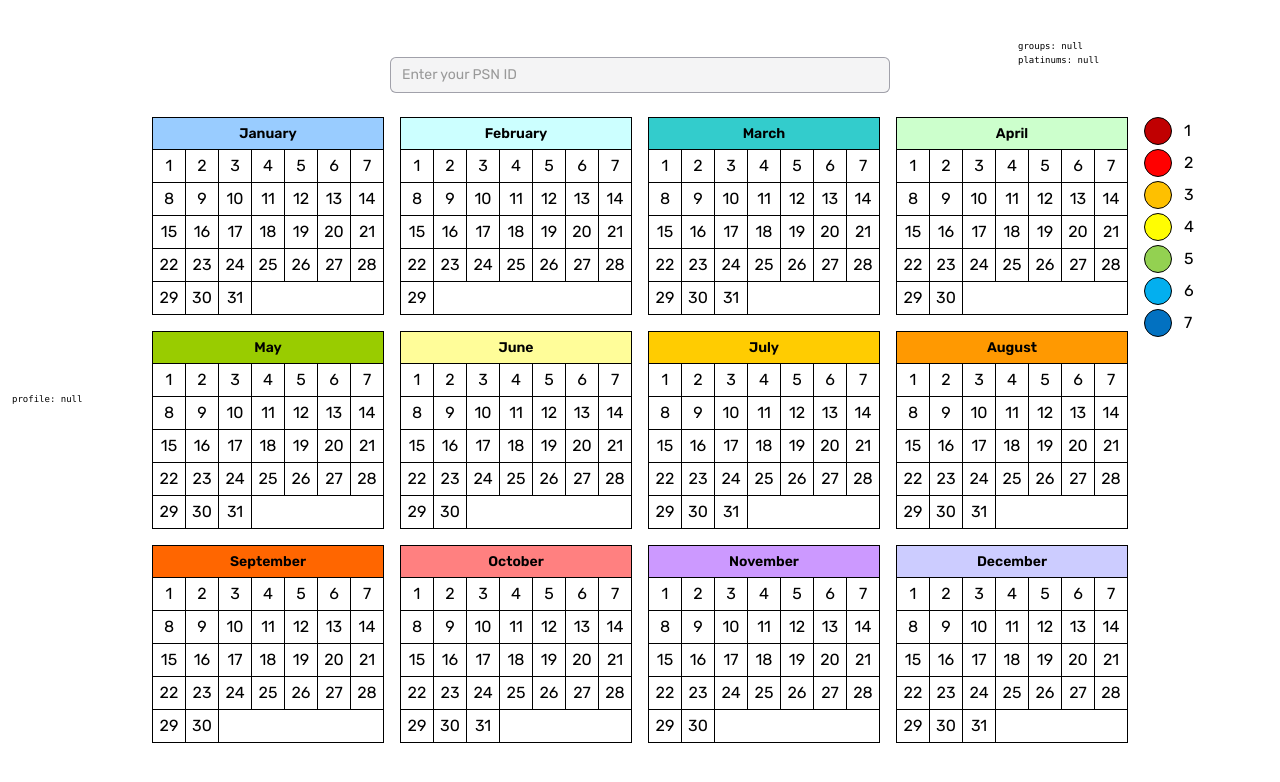
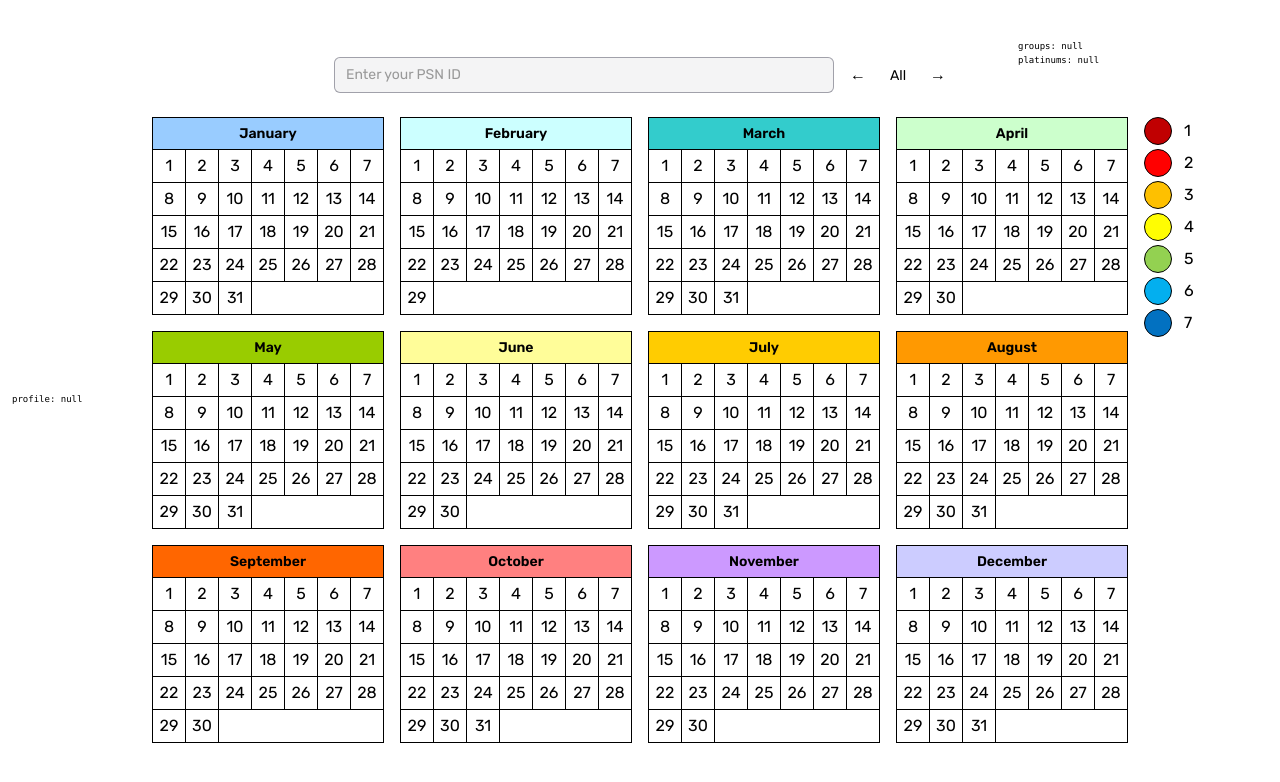
Before and after one commit to Hartaithan/platinum-calendar, a Next.js app: page / in a window 1280 px wide. Shown: the top 782 px of the page. Built offline with nearby package versions, Linux system fonts and the light colour scheme; no server answers.

Commit message:
add year filter

```diff
--- a/components/main-section.tsx
+++ b/components/main-section.tsx
@@ -13,6 +13,7 @@ import DataLoadingPopup from "@/components/data-loading-popup";
 import DateDetailsModal from "@/components/date-details-modal";
 import type { DateDetailsState } from "@/components/date-details-modal";
 import type { DayClickHandler } from "@/models/calendar";
+import YearFilter from "@/components/year-filter";
 
 const MainSection: FC = () => {
   const { setProfile, setStatus, setPlatinums, setGroups } = useData();
@@ -99,11 +100,14 @@ const MainSection: FC = () => {
 
   return (
     <div className="flex flex-col justify-center items-center">
-      <input
-        className="w-[500px] block text-sm rounded-md py-2 pl-3 ring-1 ring-inset bg-surface ring-border placeholder:text-placeholder focus:ring-1 focus:ring-inset focus:ring-focus"
-        placeholder="Enter your PSN ID"
-        onKeyDown={handleKeyDown}
-      />
+      <div className="flex items-center gap-4">
+        <input
+          className="w-[500px] block text-sm rounded-md py-2 pl-3 ring-1 ring-inset bg-surface ring-border placeholder:text-placeholder focus:ring-1 focus:ring-inset focus:ring-focus"
+          placeholder="Enter your PSN ID"
+          onKeyDown={handleKeyDown}
+        />
+        <YearFilter />
+      </div>
       <div className="mt-6 relative">
         <DataLoadingPopup ref={popupRef} handleAbort={handleAbort} />
         <OGCalendar onDayClick={handleDayClick} />
--- a/components/og-calendar.tsx
+++ b/components/og-calendar.tsx
@@ -2,6 +2,7 @@ import { monthIndex, months } from "@/constants/calendar";
 import type { CalendarProps, DayClickHandler } from "@/models/calendar";
 import type { DateKeyParams } from "@/models/date";
 import { useData } from "@/providers/data";
+import { useFilters } from "@/providers/filters";
 import { createArray } from "@/utils/array";
 import { getDateKey } from "@/utils/date";
 import type { ComponentPropsWithoutRef } from "react";
@@ -103,8 +104,9 @@ const Mark: FC<MarkProps> = (props) => {
 
 const Day: FC<DayProps> = memo((props) => {
   const { month, day, onDayClick } = props;
+  const { year } = useFilters();
   const { groups } = useData();
-  const date: DateKeyParams = { day, month: monthIndex[month] };
+  const date: DateKeyParams = { day, month: monthIndex[month], year };
   const key = getDateKey(date);
   const platinums = groups ? groups[key] : null;
   const hasPlatinums = platinums && platinums.length > 0;
@@ -124,8 +126,9 @@ const Day: FC<DayProps> = memo((props) => {
 
 const Total: FC<TotalProps> = memo((props) => {
   const { month, days } = props;
+  const { year } = useFilters();
   const { groups } = useData();
-  const key = getDateKey({ month: monthIndex[month] });
+  const key = getDateKey({ month: monthIndex[month], year });
   const total = groups ? groups[key] : null;
   if (!total || total.length === 0) return null;
   const cols = 35 - days;
--- /dev/null
+++ b/components/year-filter.tsx
@@ -0,0 +1,44 @@
+"use client";
+
+import { useFilters } from "@/providers/filters";
+import { useCallback, type FC } from "react";
+
+const YearFilter: FC = () => {
+  const { year, setYear } = useFilters();
+
+  const handlePreviousYear = useCallback(() => {
+    setYear((prev) => {
+      if (prev === null) return new Date().getFullYear();
+      return prev - 1;
+    });
+  }, [setYear]);
+
+  const handleNextYear = useCallback(() => {
+    setYear((prev) => {
+      if (prev === null) return new Date().getFullYear();
+      return prev + 1;
+    });
+  }, [setYear]);
+
+  const handleReset = useCallback(() => {
+    setYear(null);
+  }, [setYear]);
+
+  return (
+    <div className="flex items-center">
+      <button onClick={handlePreviousYear} className="rounded">
+        &larr;
+      </button>
+      <div
+        onClick={handleReset}
+        className="w-16 text-center text-sm leading-[normal] cursor-pointer">
+        {year ?? "All"}
+      </div>
+      <button onClick={handleNextYear} className="rounded">
+        &rarr;
+      </button>
+    </div>
+  );
+};
+
+export default YearFilter;
--- a/models/date.ts
+++ b/models/date.ts
@@ -1,7 +1,7 @@
 export interface DateKeyParams {
-  day?: number;
-  month?: number;
-  year?: number;
+  day?: number | null;
+  month?: number | null;
+  year?: number | null;
 }
 
 export type DateKey = "fullDate" | "dayAndMonth" | "month" | "monthAndYear";
```
